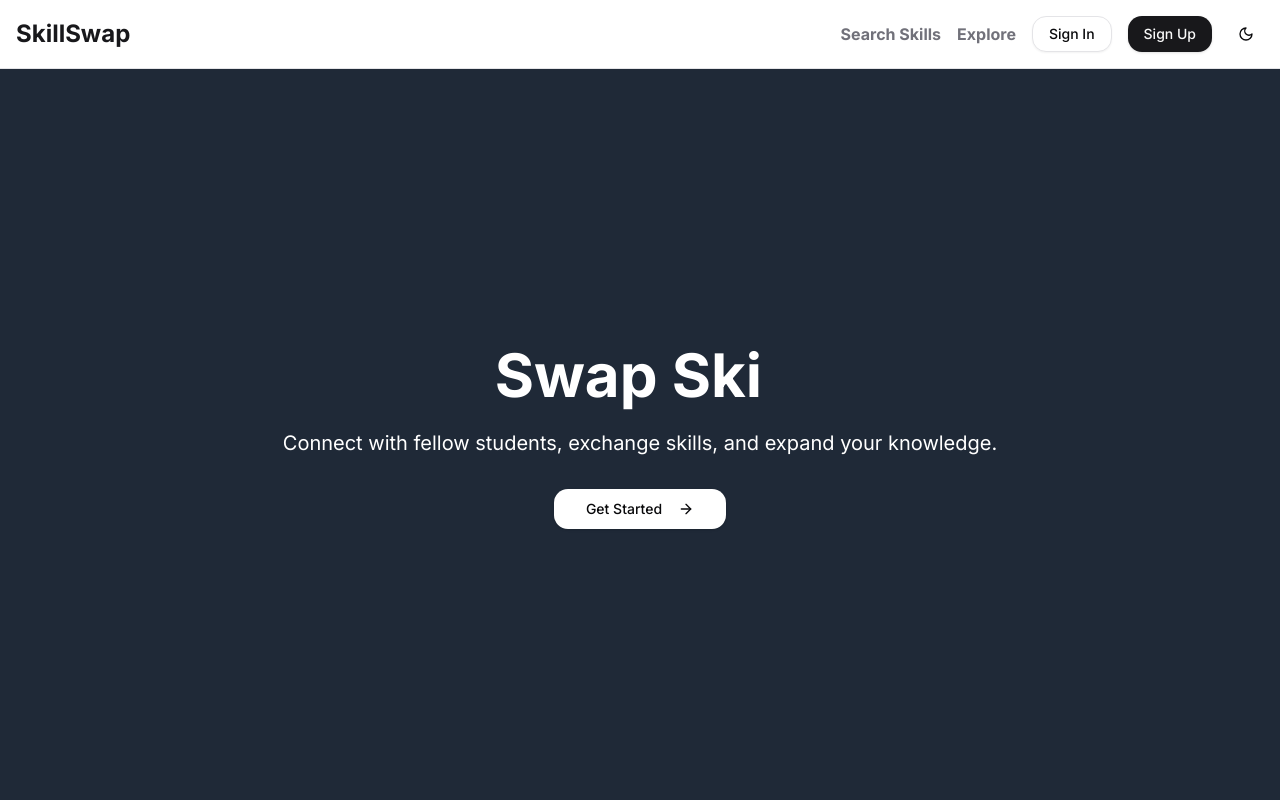
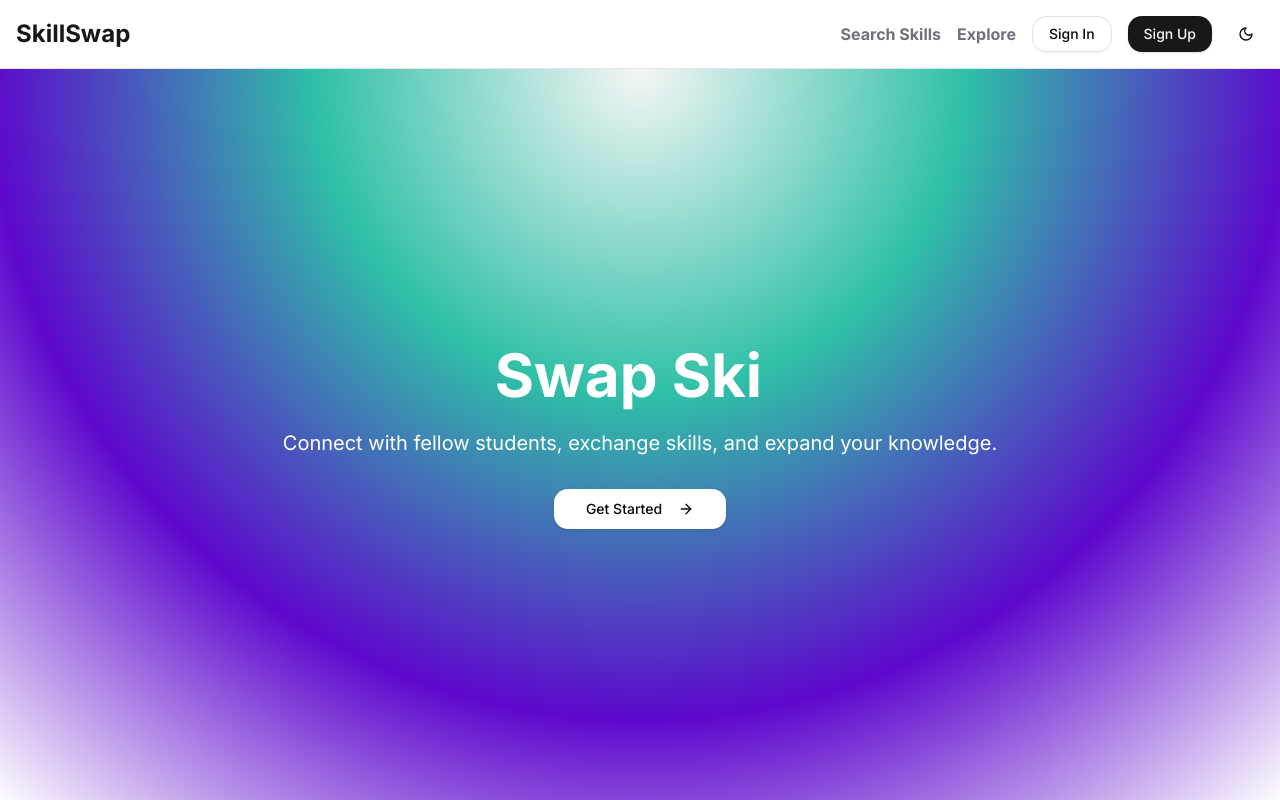
Before and after one commit to neslang-05/skillswap, a Next.js app: page / in a window 1280 px wide. Shown: the top 800 px of the page. Built offline with nearby package versions, Linux system fonts and the light colour scheme.

Commit message:
new colors

```diff
--- a/app/globals.css
+++ b/app/globals.css
@@ -63,6 +63,15 @@
   }
 }
 
+.hero-gradient {
+  background: radial-gradient(
+    circle at top,
+    #f6f6f6,
+    #2fc0a7,
+    #5d08cc,
+    #ffffff
+  );
+}
 
 
 
--- a/app/page.tsx
+++ b/app/page.tsx
@@ -94,7 +94,7 @@ export default function LandingPage() {
       <main className="flex-grow">
         {/* Hero Section - Now full screen */}
         <motion.section
-          className="h-[calc(100vh-4rem)] bg-gray-800 text-white dark:text-white flex items-center justify-center"
+          className="h-[calc(100vh-4rem)] hero-gradient text-white dark:text-white flex items-center justify-center"
           variants={fadeInUp}
         >
           <div className="container mx-auto px-4 text-center">
```
